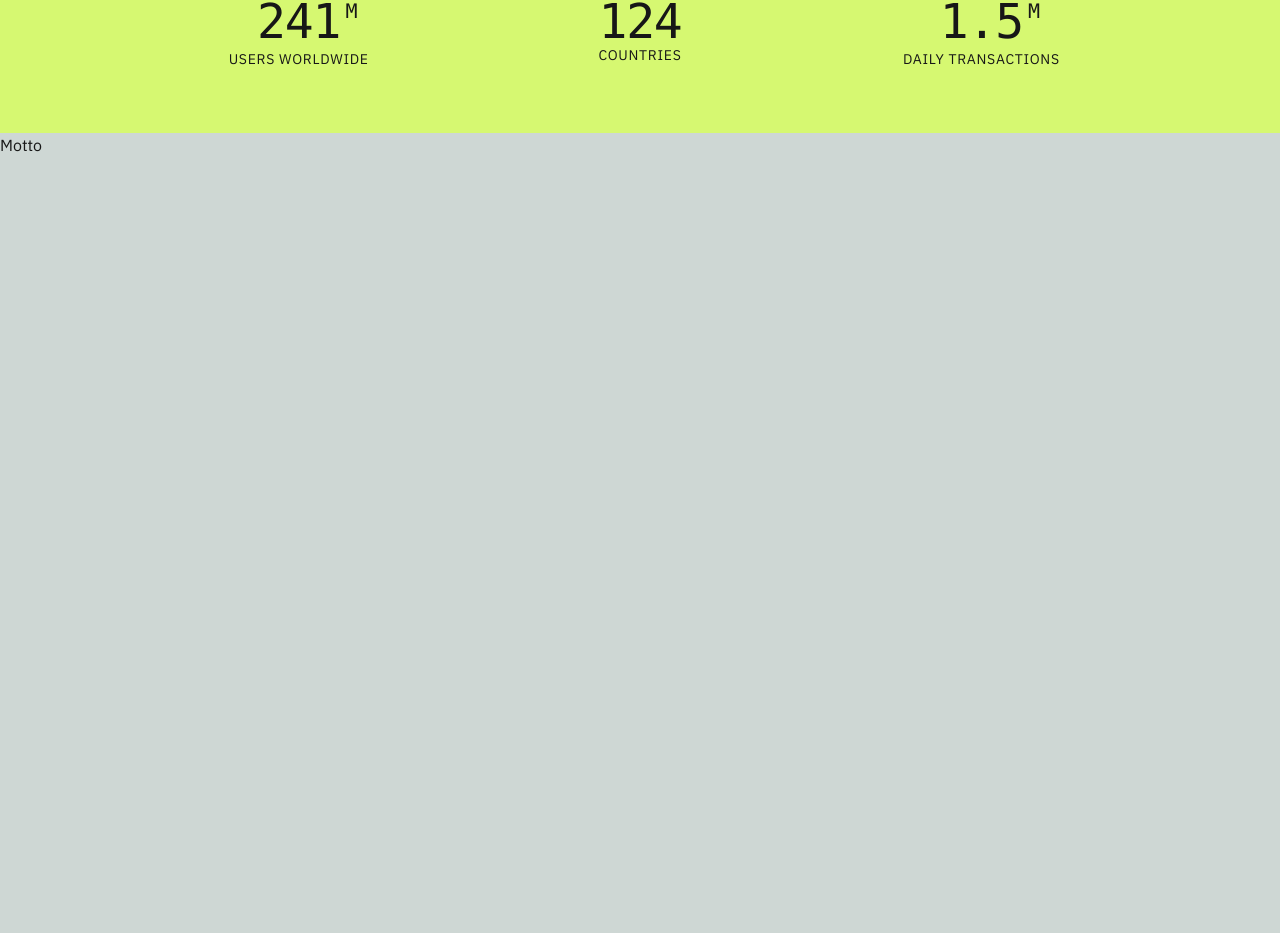
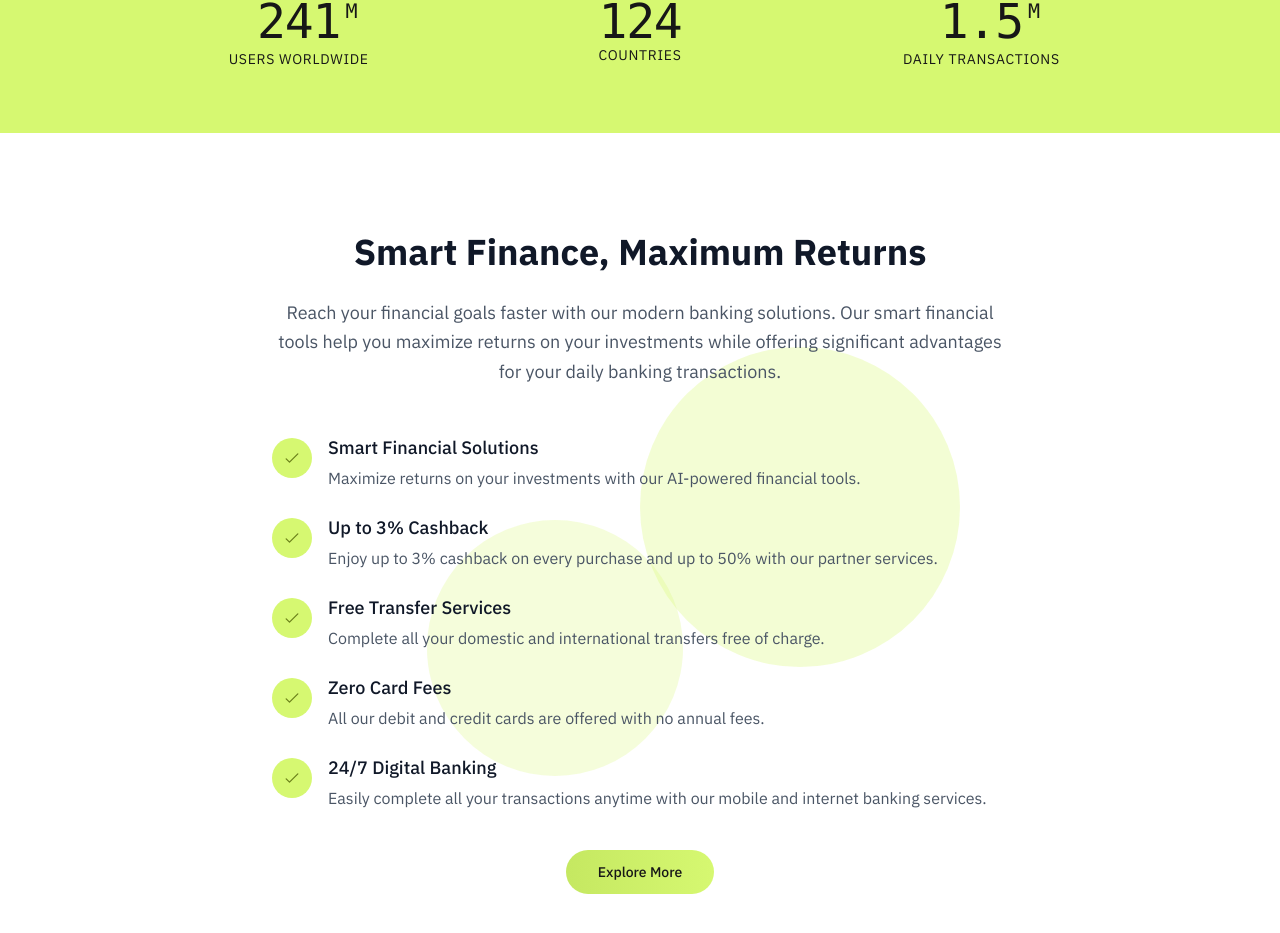
Before and after one commit to Sansarista/banksan, a Next.js app: page / in a window 1280 px wide. Shown: the part 867-1800 px from the top of the page. Before the commit the page ends 1024 px from the top, so only its background shows below. Built offline with nearby package versions, Linux system fonts and the light colour scheme.

Commit message:
Update: Motto section updated

```diff
--- a/src/components/sections/Motto.tsx
+++ b/src/components/sections/Motto.tsx
@@ -1,5 +1,90 @@
 export default function Motto() {
   return (
-    <div>Motto</div>
+    <section id="motto" className="relative py-24 overflow-hidden bg-white">
+      {/* Background decoration - repositioned circles */}
+      <div className="absolute inset-0 z-0 overflow-hidden">
+        <div className="absolute top-1/4 right-1/4 w-80 h-80 bg-[#d6f871] rounded-full opacity-30"></div>
+        <div className="absolute bottom-1/4 left-1/3 w-64 h-64 bg-[#d6f871] rounded-full opacity-25"></div>
+      </div>
+
+      <div className="relative z-10 max-w-3xl mx-auto px-4">
+        <div className="text-center mb-12">
+          <h2 className="text-3xl md:text-4xl font-bold text-gray-900 leading-tight mb-6">
+            Smart Finance, Maximum Returns
+          </h2>
+          <p className="text-gray-600 text-lg leading-relaxed">
+            Reach your financial goals faster with our modern banking solutions. Our smart financial tools help you maximize returns on your investments while offering significant advantages for your daily banking transactions.
+          </p>
+        </div>
+
+        <div className="space-y-6 mb-10">
+          <div className="flex items-start">
+            <div className="flex-shrink-0 w-10 h-10 bg-[#d6f871] bg-opacity-30 rounded-full flex items-center justify-center mt-1">
+              <svg className="h-5 w-5 text-[#6b801a]" fill="none" stroke="currentColor" viewBox="0 0 24 24">
+                <path strokeLinecap="round" strokeLinejoin="round" strokeWidth={1.5} d="M5 13l4 4L19 7" />
+              </svg>
+            </div>
+            <div className="ml-4">
+              <h3 className="text-lg font-medium text-gray-900">Smart Financial Solutions</h3>
+              <p className="mt-1 text-gray-600">Maximize returns on your investments with our AI-powered financial tools.</p>
+            </div>
+          </div>
+
+          <div className="flex items-start">
+            <div className="flex-shrink-0 w-10 h-10 bg-[#d6f871] bg-opacity-30 rounded-full flex items-center justify-center mt-1">
+              <svg className="h-5 w-5 text-[#6b801a]" fill="none" stroke="currentColor" viewBox="0 0 24 24">
+                <path strokeLinecap="round" strokeLinejoin="round" strokeWidth={1.5} d="M5 13l4 4L19 7" />
+              </svg>
+            </div>
+            <div className="ml-4">
+              <h3 className="text-lg font-medium text-gray-900">Up to 3% Cashback</h3>
+              <p className="mt-1 text-gray-600">Enjoy up to 3% cashback on every purchase and up to 50% with our partner services.</p>
+            </div>
+          </div>
+
+          <div className="flex items-start">
+            <div className="flex-shrink-0 w-10 h-10 bg-[#d6f871] bg-opacity-30 rounded-full flex items-center justify-center mt-1">
+              <svg className="h-5 w-5 text-[#6b801a]" fill="none" stroke="currentColor" viewBox="0 0 24 24">
+                <path strokeLinecap="round" strokeLinejoin="round" strokeWidth={1.5} d="M5 13l4 4L19 7" />
+              </svg>
+            </div>
+            <div className="ml-4">
+              <h3 className="text-lg font-medium text-gray-900">Free Transfer Services</h3>
+              <p className="mt-1 text-gray-600">Complete all your domestic and international transfers free of charge.</p>
+            </div>
+          </div>
+
+          <div className="flex items-start">
+            <div className="flex-shrink-0 w-10 h-10 bg-[#d6f871] bg-opacity-30 rounded-full flex items-center justify-center mt-1">
+              <svg className="h-5 w-5 text-[#6b801a]" fill="none" stroke="currentColor" viewBox="0 0 24 24">
+                <path strokeLinecap="round" strokeLinejoin="round" strokeWidth={1.5} d="M5 13l4 4L19 7" />
+              </svg>
+            </div>
+            <div className="ml-4">
+              <h3 className="text-lg font-medium text-gray-900">Zero Card Fees</h3>
+              <p className="mt-1 text-gray-600">All our debit and credit cards are offered with no annual fees.</p>
+            </div>
+          </div>
+
+          <div className="flex items-start">
+            <div className="flex-shrink-0 w-10 h-10 bg-[#d6f871] bg-opacity-30 rounded-full flex items-center justify-center mt-1">
+              <svg className="h-5 w-5 text-[#6b801a]" fill="none" stroke="currentColor" viewBox="0 0 24 24">
+                <path strokeLinecap="round" strokeLinejoin="round" strokeWidth={1.5} d="M5 13l4 4L19 7" />
+              </svg>
+            </div>
+            <div className="ml-4">
+              <h3 className="text-lg font-medium text-gray-900">24/7 Digital Banking</h3>
+              <p className="mt-1 text-gray-600">Easily complete all your transactions anytime with our mobile and internet banking services.</p>
+            </div>
+          </div>
+        </div>
+
+        <div className="text-center">
+          <button className="px-8 py-3 bg-gradient-to-r from-[#c5e861] to-[#d6f871] hover:from-[#d6f871] hover:to-[#e3ff7e] text-[#171717] rounded-full cursor-pointer text-sm font-medium transition-colors focus:outline-none focus:ring-2 focus:ring-offset-2 focus:ring-[#d6f871]">
+            Explore More
+          </button>
+        </div>
+      </div>
+    </section>
   )
 }
```
